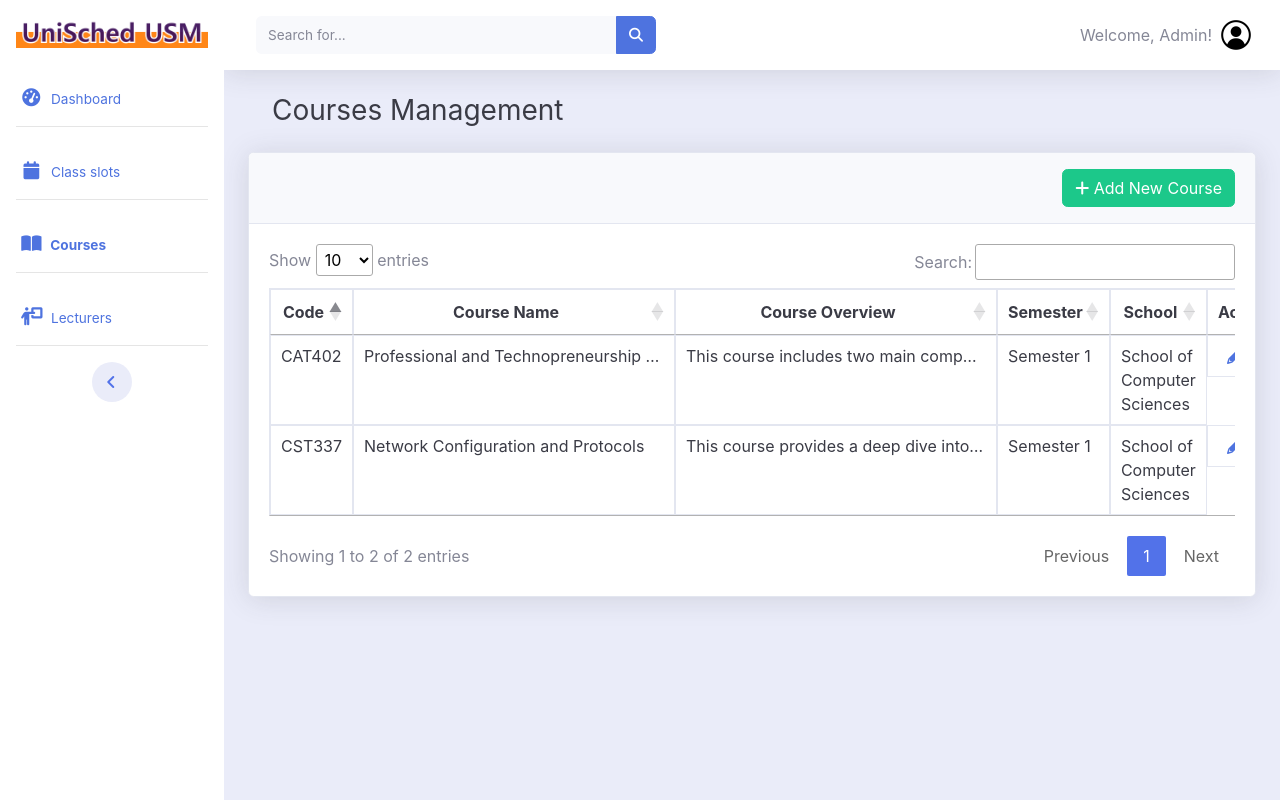
After one commit to syahirazman/UniSched-USM-FYP, a PHP site: page /admin/admin_courses.html in a window 1280 px wide. The commit adds this page. Run offline with PHP 8.4, Linux system fonts and the light colour scheme; some libraries are stand-ins or nearby versions.

Commit message:
Added admin course management page (html)

```diff
--- /dev/null
+++ b/admin/admin_courses.html
@@ -0,0 +1,242 @@
+<!DOCTYPE html>
+<html lang="en">
+    <head>
+        <meta name="viewport" content="width=device-width, initial-scale=1">
+        <!-- styles -->
+        <link href="../css/fontawesome.min.css" rel="stylesheet">
+        <link href="../css/adminstyle.min.css" rel="stylesheet">
+        <link href="../css/adminstyle.css" rel="stylesheet">
+
+        <link rel="icon" type="image/x-icon" href="../images/UniSched USM text logo.ico">
+        <link rel="stylesheet" href="https://stackpath.bootstrapcdn.com/font-awesome/4.7.0/css/font-awesome.min.css">
+        <link rel="stylesheet" href="https://cdnjs.cloudflare.com/ajax/libs/font-awesome/6.2.1/css/all.min.css">
+
+        <link rel="stylesheet" href="https://cdn.datatables.net/1.13.7/css/jquery.dataTables.min.css">
+
+        <title>UniSched USM: Course Management</title>
+    </head>
+    <body id="page-top">
+        <div id="wrapper">
+            <!-- side bar -->
+            <ul class="navbar-nav bg-white sidebar" id="accordionSidebar">
+                <a class="sidebar-brand d-flex align-items-center justify-content-center" href="admin_dashboard.html">
+                    <div class="mt-3 mb-4">
+                        <img src="../images/login_textlogo.png" class="img-fluid">
+                    </div>
+                </a>
+                <!-- nav 1 -->
+                <li class="nav-item">
+                    <a class="nav-link ml-1" href="./admin_dashboard.html">
+                        <i class="fa fa-fw fa-tachometer-alt"></i>
+                        <span>Dashboard</span></a>
+                </li>
+                <hr class="sidebar-divider">
+                <!-- nav 2 -->
+                <li class="nav-item">
+                    <a class="nav-link ml-1" href="">
+                        <i class="fa fa-fw fa-calendar"></i>
+                        <span>Class slots</span></a>
+                </li>
+                <hr class="sidebar-divider">
+                <!-- nav 3 -->
+                <li class="nav-item active">
+                    <a class="nav-link ml-1" href="./admin_courses.html">
+                        <i class="fa fa-fw fa-book-open"></i>
+                        <span>Courses</span></a>
+                </li>
+                <hr class="sidebar-divider">
+                <!-- nav 4 -->
+                <li class="nav-item">
+                    <a class="nav-link ml-1" href="">
+                        <i class="fa fa-fw fa-person-chalkboard"></i>
+                        <span>Lecturers</span></a>
+                </li>
+                <hr class="sidebar-divider">
+                <!-- Sidebar Toggler (Sidebar) -->
+                <div class="text-center d-none d-md-inline">
+                    <button class="rounded-circle border-0" id="sidebarToggle"></button>
+                </div>
+            </ul>
+            <!-- end of sidebar-->
+
+            <!-- content wrapper -->
+            <div id="content-wrapper"  class="d-flex flex-column">
+                <!-- main content -->
+                <div id="content">
+                    <!-- top bar -->
+                    <nav class="navbar navbar-expand navbar-light bg-white topbar mb-4 static-top shadow">
+                        <!-- Sidebar Toggle (Topbar) -->
+                        <button id="sidebarToggleTop" class="btn btn-link d-md-none rounded-circle mr-3">
+                            <i class="fa fa-bars"></i>
+                        </button>
+
+                        <!-- Topbar Search -->
+                        <form
+                            class="d-none d-sm-inline-block form-inline mr-auto ml-md-3 my-2 my-md-0 mw-100 navbar-search">
+                            <div class="input-group">
+                                <input type="text" class="form-control bg-light border-0 small" placeholder="Search for..."
+                                    aria-label="Search" aria-describedby="basic-addon2">
+                                <div class="input-group-append">
+                                    <button class="btn btn-primary" type="button">
+                                        <i class="fas fa-search fa-sm"></i>
+                                    </button>
+                                </div>
+                            </div>
+                        </form>
+
+                        <!-- Topbar Profile-->
+                        <ul class="navbar-nav ml-auto">
+                            <li class="nav-item dropdown no-arrow">
+                                <a class="nav-link dropdown-toggle" href="#" id="userDropdown" role="button"
+                                    data-toggle="dropdown" aria-haspopup="true" aria-expanded="false">
+                                    <span class="mr-2 d-none d-lg-inline text-gray-600 medium">Welcome, Admin!</span>
+                                    <img class="img-profile rounded-circle" src="../images/profile_icon.png">
+                                </a>
+                            </li>
+                        </ul>
+                    </nav>
+                    <!-- End of Topbar -->
+
+                    <!-- Begin page content -->
+                    <div class="container-fluid">
+                        <div class="d-sm-flex align-items-center justify-content-between mb-4 ml-4">
+                            <h1 class="h3 mb-0 text-gray-900">Courses Management</h1>
+                        </div>
+
+                        <!-- Table for CRUD -->
+
+                        <div class="card shadow mb-4">
+                            <div class="card-header py-3">
+                                <a href="#addCourseModal" class="btn btn-success float-right" data-toggle="modal">
+                                    <i class="fa-solid fa-plus"></i>
+                                    <span>Add New Course</span>
+                                </a>
+                            </div>
+
+                            <div class="card-body">
+                                <div class="table-responsive">
+                                    <table class="table table-bordered hover text-gray-900 mt-3 mb-3" id="courseTable" width="100%">
+                                        <thead>
+                                            <tr>
+                                                <th>Code</th>
+                                                <th>Course Name</th>
+                                                <th>Course Overview</th>
+                                                <th>Semester</th>
+                                                <th>School</th>
+                                                <th>Action</th>
+                                            </tr>
+                                        </thead>
+                                        <tbody>
+                                            <tr>
+                                                <td>CAT402</td>
+                                                <td class="course_name">Professional and Technopreneurship Development</td>
+                                                <td class="course_overview">This course includes two main components: techno-entrepreneurial development and professional development.</td>
+                                                <td>Semester 1</td>
+                                                <td>School of Computer Sciences</td>
+                                                <td class="action d-flex text-center justify-content-sm-around">
+                                                    <a><i class="fa fa-pencil text-primary" aria-hidden="true"></i></a>
+                                                    <a href="#deleteCourseModal" data-toggle="modal"><i class="fa fa-trash text-danger" aria-hidden="true"></i></a>
+                                                </td>
+                                            </tr>
+                                            <tr>
+                                                <td>CST337</td>
+                                                <td class="course_name">Network Configuration and Protocols</td>
+                                                <td class="course_overview">This course provides a deep dive into network configuration, protocols, and essential enterprise networking concepts. Students will gain hands-on experience through practical lab exercises in networking and security.</td>
+                                                <td>Semester 1</td>
+                                                <td>School of Computer Sciences</td>
+                                                <td class="action d-flex text-center justify-content-sm-around">
+                                                    <a><i class="fa fa-pencil text-primary" aria-hidden="true"></i></a>
+                                                    <a href="#deleteCourseModal" data-toggle="modal"><i class="fa fa-trash text-danger" aria-hidden="true"></i></a>
+                                                </td>
+                                            </tr>
+
+                                        </tbody>
+                                    </table>
+                                </div>
+                            </div>
+
+                    </div>
+                </div>
+            </div>
+        </div>
+
+        <!-- Add Course Modal HTML -->
+        <div id="addCourseModal" class="modal fade">
+            <div class="modal-dialog">
+                <div class="modal-content">
+                    <form>
+                        <div class="modal-header">
+                            <h4 class="modal-title font-weight-bold text-gray-900">Add Course</h4>
+                            <button type="button" class="close" data-dismiss="modal" aria-hidden="true">&times;</button>
+                        </div>
+                        <div class="modal-body text-gray-900">
+                            <div class="form-group">
+                                <label>Course Code</label>
+                                <input type="text" class="form-control" required>
+                            </div>
+                            <div class="form-group">
+                                <label>Course Name</label>
+                                <input type="text" class="form-control" required>
+                            </div>
+                            <div class="form-group">
+                                <label>Course Overview</label>
+                                <textarea class="form-control" required></textarea>
+                            </div>
+                            <div class="form-group">
+                                <label>Semester</label>
+                                <input type="text" class="form-control" required>
+                            </div>
+                            <div class="form-group">
+                                <label>School</label>
+                                <input type="text" class="form-control" required>
+                            </div>
+                        </div>
+                        <div class="modal-footer">
+                            <input type="button" class="btn btn-default" data-dismiss="modal" value="Cancel">
+                            <input type="submit" class="btn btn-success" value="Add">
+                        </div>
+                    </form>
+                </div>
+            </div>
+        </div>
+
+        <!-- Delete Modal HTML -->
+        <div id="deleteCourseModal" class="modal fade">
+            <div class="modal-dialog">
+                <div class="modal-content">
+                    <form>
+                        <div class="modal-header">
+                            <h4 class="modal-title font-weight-bold text-gray-900">Delete Course</h4>
+                            <button type="button" class="close" data-dismiss="modal" aria-hidden="true">&times;</button>
+                        </div>
+                        <div class="modal-body text-gray-900">
+                            <p>Are you sure you want to delete this course?</p>
+                            <p class="text-danger"><small>This action cannot be undone.</small></p>
+                        </div>
+                        <div class="modal-footer">
+                            <input type="button" class="btn btn-default" data-dismiss="modal" value="Cancel">
+                            <input type="submit" class="btn btn-danger" value="Delete">
+                        </div>
+                    </form>
+                </div>
+            </div>
+        </div>
+
+
+        <!-- jQuery Core JS -->
+        <script src="https://code.jquery.com/jquery.min.js"></script>
+        <!-- BootStrap JavaScript -->
+        <script src="https://cdnjs.cloudflare.com/ajax/libs/twitter-bootstrap/4.3.1/js/bootstrap.bundle.min.js"></script>
+
+        <!-- jQuery Easing JS-->
+        <script src="https://cdnjs.cloudflare.com/ajax/libs/jquery-easing/1.4.1/jquery.easing.min.js" integrity="sha512-0QbL0ph8Tc8g5bLhfVzSqxe9GERORsKhIn1IrpxDAgUsbBGz/V7iSav2zzW325XGd1OMLdL4UiqRJj702IeqnQ==" crossorigin="anonymous" referrerpolicy="no-referrer"></script>
+        <!-- Custom Theme JS -->
+        <script src="../custom-js/script-all.min.js"></script>
+
+        <script src="https://cdn.datatables.net/1.13.7/js/jquery.dataTables.min.js"></script>
+        <script>
+            new DataTable('#courseTable');
+        </script>
+
+    </body>
+</html>
--- a/css/adminstyle.css
+++ b/css/adminstyle.css
@@ -4,10 +4,69 @@
 
 #sidebarToggle {
     background-color: #EAECF9;
-    color: #5272E9;
+    color: #5272E9 !important;
     transition: 0.3s ease-in-out;
 }
 
 #sidebarToggle:hover {
     filter: brightness(95%);
 }
+
+#accordionSidebar i {
+    font-size: 18px;
+}
+
+table {
+    font-size: 16px;
+}
+
+.dataTables_wrapper .dataTables_paginate .paginate_button {
+    box-sizing: border-box;
+    display: inline-block;
+    min-width: 1.5em;
+    padding: 0.5em 1em;
+    margin-left: 2px;
+    text-align: center;
+    text-decoration: none !important;
+    cursor: pointer;
+    color: #666 !important;
+    border: none !important;
+    background: transparent;
+}
+
+.dataTables_wrapper .dataTables_paginate .paginate_button:hover,.dataTables_wrapper .dataTables_paginate .paginate_button.previous:hover,
+.dataTables_wrapper .dataTables_paginate .paginate_button.previous.disabled:hover, .dataTables_wrapper .dataTables_paginate .paginate_button.next.disabled:hover  {
+    cursor: pointer;
+    color: #FFFFFF !important;
+    border: none !important;
+    background: #5272E9 !important;
+}
+
+.dataTables_wrapper .dataTables_paginate a.paginate_button.current, .dataTables_wrapper .dataTables_paginate a.paginate_button.current:hover {
+    box-sizing: border-box;
+    display: inline-block;
+    min-width: 1.5em;
+    padding: 0.5em 1em;
+    margin-left: 2px;
+    text-align: center;
+    text-decoration: none !important;
+    cursor: pointer;
+    color: #FFFFFF !important;
+    border: none !important;
+    background: #5272E9 !important;
+}
+
+thead > tr > th {
+    text-align: center !important;
+}
+
+tbody > tr > td.course_overview, tbody > tr > td.course_name {
+    max-width: 300px !important;
+    overflow: hidden !important;
+    text-overflow: ellipsis !important;
+    white-space: nowrap !important;
+}
+
+tbody > tr > td {
+    min-width: fit-content;
+}
--- a/css/mainstyle.css
+++ b/css/mainstyle.css
@@ -4,7 +4,7 @@
 }
 
 .bg-image {
-  background-image: url(./images/login_bg.png);
+  background-image: url(../images/login_bg.png);
   background-size: cover;
   background-position: center center;
 }
--- a/login.php
+++ b/login.php
@@ -66,9 +66,9 @@
 
         <meta name="viewport" content="width=device-width, initial-scale=1.0">
         <!-- styles -->
-        <link rel="stylesheet" href="../css/mainstyle.css">
+        <link rel="stylesheet" href="./css/mainstyle.css">
         <link rel="stylesheet" href="https://cdn.jsdelivr.net/npm/bootstrap@4.3.1/dist/css/bootstrap.min.css">
-        <link href="https://cdn.jsdelivr.net/npm/bootstrap@5.0.2/dist/css/bootstrap.min.css" rel="stylesheet">
+        <link rel="stylesheet" href="https://cdn.jsdelivr.net/npm/bootstrap@5.0.2/dist/css/bootstrap.min.css">
         <link rel="stylesheet" href="https://stackpath.bootstrapcdn.com/font-awesome/4.7.0/css/font-awesome.min.css">
         <link rel="stylesheet" href="https://cdnjs.cloudflare.com/ajax/libs/font-awesome/6.2.1/css/all.min.css">
 
```
Also changed, not shown: admin/admin_dashboard.html (+17 -3 lines), images/profile_icon.png (added).
